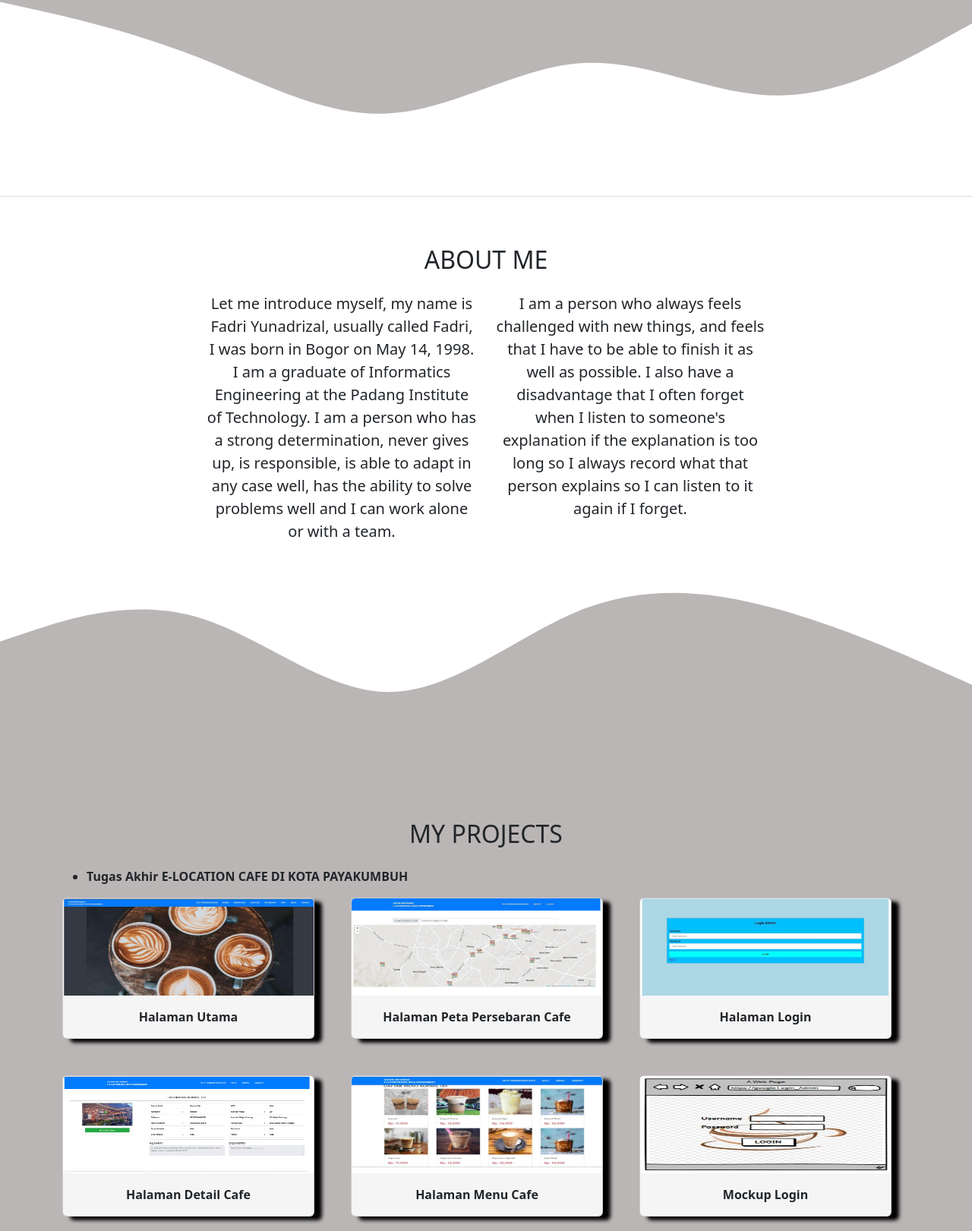
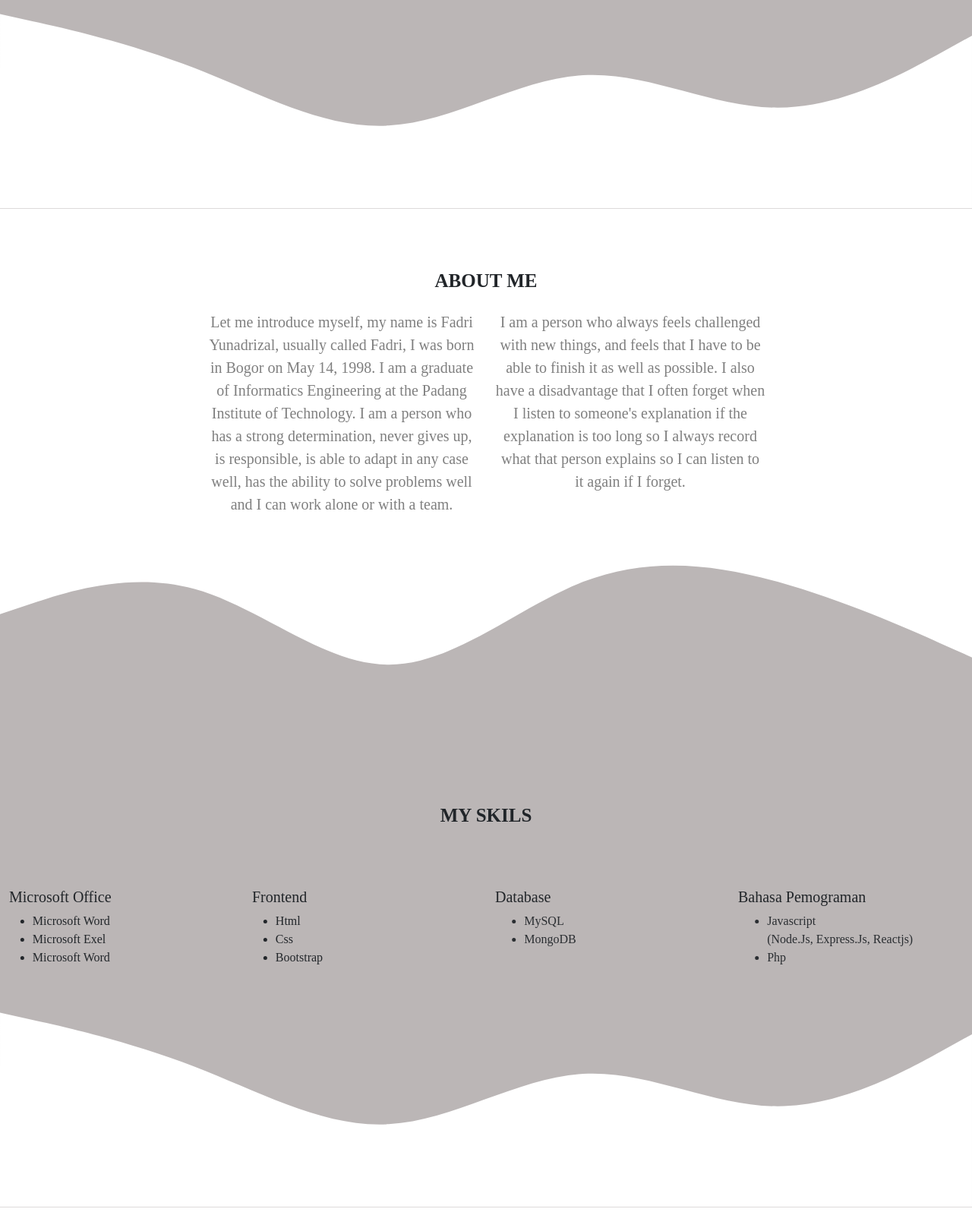
Before and after one commit to YUNADRIZAL/fadriyunadrizal.github.io, a plain HTML site: page index.html in a window 1280 px wide. Shown: the part 1176-2797 px from the top of the page at 76% size. Drawn offline with nearby package versions, Linux system fonts and the light colour scheme; a web font is replaced by a local one.

Commit message:
banyak yg di push

```diff
--- a/index.html
+++ b/index.html
@@ -18,12 +18,14 @@
       href="https://cdn.jsdelivr.net/npm/bootstrap-icons@1.9.1/font/bootstrap-icons.css"
     />
 
+    <!-- AOS -->
+    <link href="https://unpkg.com/aos@2.3.1/dist/aos.css" rel="stylesheet" />
+
     <!-- my fonts -->
     <link
       href="https://fonts.googleapis.com/css2?family=Viga&display=swap"
       rel="stylesheet"
     />
-    <!-- my fonts -->
 
     <!-- my css -->
     <link rel="stylesheet" href="style.css" />
@@ -37,7 +39,9 @@
       class="navbar navbar-expand-lg navbar-dark bg-dark fixed-top text-uppercase"
     >
       <div class="container">
-        <a class="navbar-brand fw-bolder" href="#">Fadri Yunadrizal</a>
+        <a class="navbar-brand fw-bolder" href="#"
+          >HOME<br />Fadri Yunadrizal</a
+        >
         <button
           class="navbar-toggler"
           type="button"
@@ -52,15 +56,13 @@
         <div class="collapse navbar-collapse" id="navbarNav">
           <ul class="navbar-nav ms-auto">
             <li class="nav-item">
-              <a class="nav-link active" aria-current="page" href="#home"
-                >Home</a
-              >
-            </li>
-            <li class="nav-item">
               <a class="nav-link" href="#jumbotron">Profile</a>
             </li>
             <li class="nav-item">
               <a class="nav-link" href="#about">About</a>
+            </li>
+            <li class="nav-item">
+              <a class="nav-link" href="#myskils">My Skils</a>
             </li>
             <li class="nav-item">
               <a class="nav-link" href="#projects">Projects</a>
@@ -104,13 +106,13 @@
       </div>
       <div class="carousel-inner">
         <div class="carousel-item active">
-          <img src="img/bghome.jpg" class="d-block w-100" alt="..." />
+          <img src="img/gallery-6.jpg" class="d-block w-100" alt="..." />
         </div>
         <div class="carousel-item">
-          <img src="img/2.jpg" class="d-block w-100" alt="..." />
+          <img src="img/gallery-2.jpg" class="d-block w-100" alt="..." />
         </div>
         <div class="carousel-item">
-          <img src="img/3.jpg" class="d-block w-100" alt="..." />
+          <img src="img/gallery-3.jpg" class="d-block w-100" alt="..." />
         </div>
       </div>
     </div>
@@ -125,9 +127,7 @@
         class="rounded-circle img-thumbnail shadow"
       />
       <h1 class="display-4 fw-bold">Fadri Yunadrizal</h1>
-      <p class="lead">
-        Job Seekers | Web Programers | Sarjana Teknik Informatika
-      </p>
+      <p class="lead text-black-50"></p>
       <svg xmlns="http://www.w3.org/2000/svg" viewBox="0 0 1440 320">
         <path
           fill="#ffffff"
@@ -142,12 +142,12 @@
     <section id="about">
       <div class="container">
         <div class="row text-center text-uppercase fw-bold mb-3">
-          <div class="col">
+          <div class="col" data-aos="fade-down">
             <h2>About Me</h2>
           </div>
         </div>
         <div class="row justify-content-center fs-5 text-center">
-          <div class="col-md-4">
+          <div class="col-md-4 text-black-50" data-aos="fade-right">
             <p>
               Let me introduce myself, my name is Fadri Yunadrizal, usually
               called Fadri, I was born in Bogor on May 14, 1998. I am a graduate
@@ -157,12 +157,15 @@
               solve problems well and I can work alone or with a team.
             </p>
           </div>
-          <div class="col-md-4">
-            I am a person who always feels challenged with new things, and feels
-            that I have to be able to finish it as well as possible. I also have
-            a disadvantage that I often forget when I listen to someone's
-            explanation if the explanation is too long so I always record what
-            that person explains so I can listen to it again if I forget.
+          <div class="col-md-4 text-black-50" data-aos="fade-left">
+            <p>
+              I am a person who always feels challenged with new things, and
+              feels that I have to be able to finish it as well as possible. I
+              also have a disadvantage that I often forget when I listen to
+              someone's explanation if the explanation is too long so I always
+              record what that person explains so I can listen to it again if I
+              forget.
+            </p>
           </div>
         </div>
       </div>
@@ -176,22 +179,75 @@
     </section>
     <!-- akhir About -->
 
+    <!-- My Skils -->
+    <section id="myskils">
+      <div class="container-fluid">
+        <div class="row text-center text-uppercase mb-5">
+          <div class="col mb-4" data-aos="fade-down">
+            <h2>My skils</h2>
+          </div>
+        </div>
+        <div class="row text-capitalize justify-content-center">
+          <div class="col-10 col-md-6 col-lg-3 mb-3">
+            <h4 class="lead1" data-aos="fade-right"></h4>
+            <ul class="" data-aos="fade-right" data-aos-delay="1000">
+              <li>microsoft word</li>
+              <li>microsoft exel</li>
+              <li>microsoft word</li>
+            </ul>
+          </div>
+          <div class="col-10 col-md-6 col-lg-3 mb-3">
+            <h4 class="lead2" data-aos="fade-right"></h4>
+            <ul class="" data-aos="fade-right" data-aos-delay="1000">
+              <li>Html</li>
+              <li>Css</li>
+              <li>bootstrap</li>
+            </ul>
+          </div>
+          <div class="col-10 col-md-6 col-lg-3 mb-3">
+            <h4 class="lead3" data-aos="fade-left"></h4>
+            <ul class="" data-aos="fade-left" data-aos-delay="1500">
+              <li>MySQL</li>
+              <li>mongoDB</li>
+            </ul>
+          </div>
+          <div class="col-10 col-md-6 col-lg-3 mb-3">
+            <h4 class="lead4" data-aos="fade-left"></h4>
+            <ul class="" data-aos="fade-left" data-aos-delay="1500">
+              <li>
+                javascript <br />
+                (Node.js, Express.js, reactjs)
+              </li>
+              <li>php</li>
+            </ul>
+          </div>
+        </div>
+      </div>
+      <svg xmlns="http://www.w3.org/2000/svg" viewBox="0 0 1440 320">
+        <path
+          fill="#ffffff"
+          fill-opacity="1"
+          d="M0,32L48,42.7C96,53,192,75,288,112C384,149,480,203,576,197.3C672,192,768,128,864,122.7C960,117,1056,171,1152,170.7C1248,171,1344,117,1392,90.7L1440,64L1440,320L1392,320C1344,320,1248,320,1152,320C1056,320,960,320,864,320C768,320,672,320,576,320C480,320,384,320,288,320C192,320,96,320,48,320L0,320Z"
+        ></path>
+      </svg>
+    </section>
+    <!-- Akhir My Skils -->
+
     <!-- project -->
     <section id="projects">
       <div class="container">
         <div class="row text-center text-uppercase fw-bold mb-3">
-          <div class="col"></div>
-          <h2>My Projects</h2>
+          <div class="col" data-aos="fade-down">
+            <h2>My Projects</h2>
+          </div>
         </div>
-        <ul>
+        <ul class="" data-aos="fade-right" data-aos-delay="500">
           <li>
-            <p class="fw-bold">
-              Tugas Akhir E-LOCATION CAFE DI KOTA PAYAKUMBUH
-            </p>
+            <p class="p">Tugas Akhir E-LOCATION CAFE DI KOTA PAYAKUMBUH</p>
           </li>
         </ul>
         <div class="row justify-content-center">
-          <div class="col-lg-4 col-md-6 mb-5">
+          <div class="col-lg-4 col-md-6 mb-5" data-aos="flip-right">
             <div class="card me-4">
               <img
                 src="img/halamantama.jpeg"
@@ -199,11 +255,15 @@
                 alt="halamantama"
               />
               <div class="card-body">
-                <p class="card-text fw-bold">Halaman Utama</p>
+                <p class="card-text">Halaman Utama</p>
               </div>
             </div>
           </div>
-          <div class="col-lg-4 col-md-6 mb-5">
+          <div
+            class="col-lg-4 col-md-6 mb-5"
+            data-aos="flip-right"
+            data-aos-delay="500"
+          >
             <div class="card me-4">
               <img
                 src="img/halamanpeta.jpeg"
@@ -211,11 +271,15 @@
                 alt="halamanpeta"
               />
               <div class="card-body">
-                <p class="card-text fw-bold">Halaman Peta Persebaran Cafe</p>
+                <p class="card-text">Halaman Peta Persebaran Cafe</p>
               </div>
             </div>
           </div>
-          <div class="col-lg-4 col-md-6 mb-5">
+          <div
+            class="col-lg-4 col-md-6 mb-5"
+            data-aos="flip-right"
+            data-aos-delay="1000"
+          >
             <div class="card">
               <img
                 src="img/halamanlogin.jpeg"
@@ -223,11 +287,15 @@
                 alt="halamanlogin"
               />
               <div class="card-body">
-                <p class="card-text fw-bold">Halaman Login</p>
+                <p class="card-text">Halaman Login</p>
               </div>
             </div>
           </div>
-          <div class="col-lg-4 col-md-6 mb-5">
+          <div
+            class="col-lg-4 col-md-6 mb-5"
+            data-aos="flip-right"
+            data-aos-delay="500"
+          >
             <div class="card">
               <img
                 src="img/halamandetailcafe.jpeg"
@@ -235,11 +303,15 @@
                 alt="halamandetailcafe"
               />
               <div class="card-body">
-                <p class="card-text fw-bold">Halaman Detail Cafe</p>
+                <p class="card-text">Halaman Detail Cafe</p>
               </div>
             </div>
           </div>
-          <div class="col-lg-4 col-md-6 mb-5">
+          <div
+            class="col-lg-4 col-md-6 mb-5"
+            data-aos="flip-right"
+            data-aos-delay="1000"
+          >
             <div class="card">
               <img
                 src="img/halamanmenu.jpeg"
@@ -247,43 +319,7 @@
                 alt="halamanmenu"
               />
               <div class="card-body">
-                <p class="card-text fw-bold">Halaman Menu Cafe</p>
-              </div>
-            </div>
-          </div>
-          <div class="col-lg-4 col-md-6 mb-5">
-            <div class="card">
-              <img
-                src="img/mockuplogin.jpeg"
-                class="card-img-top"
-                alt="mockuplogin"
-              />
-              <div class="card-body">
-                <p class="card-text fw-bold">Mockup Login</p>
-              </div>
-            </div>
-          </div>
-          <div class="col-lg-4 col-md-6 mb-5">
-            <div class="card">
-              <img
-                src="img/mockuphome.jpeg"
-                class="card-img-top"
-                alt="mockuplogin"
-              />
-              <div class="card-body">
-                <p class="card-text fw-bold">Mockup Home</p>
-              </div>
-            </div>
-          </div>
-          <div class="col-lg-4 col-md-6 mb-5">
-            <div class="card">
-              <img
-                src="img/mockuppeta.jpeg"
-                class="card-img-top"
-                alt="halamanlogin"
-              />
-              <div class="card-body">
-                <p class="card-text fw-bold">Mockup Peta Persebaran Cafe</p>
+                <p class="card-text">Halaman Menu Cafe</p>
               </div>
             </div>
           </div>
@@ -299,23 +335,11 @@
     </section>
     <!-- akhir project -->
 
-    <!-- My Skils -->
-    <!-- <section id="myskils">
-      <div class="container">
-        <div class="row text-center text-uppercase fw-bold mb-3">
-          <div class="col">
-            <h2>My Skils</h2>
-          </div>
-        </div>
-      </div>
-    </section> -->
-    <!-- Akhir My Skils -->
-
     <!-- contact -->
     <section id="contact">
       <div class="container">
         <div class="row text-center text-uppercase fw-bold mb-3">
-          <div class="col">
+          <div class="col" data-aos="fade-down">
             <h2>Contact</h2>
           </div>
         </div>
@@ -341,7 +365,7 @@
             </div>
             <!-- akhir alert -->
             <form name="submit-to-google-sheet">
-              <div class="mb-3">
+              <div class="mb-3" data-aos="fade-right" data-aos-delay="500">
                 <label for="name" class="form-label">Nama Lengkap</label>
                 <input
                   type="text"
@@ -351,7 +375,7 @@
                   name="nama"
                 />
               </div>
-              <div class="mb-3">
+              <div class="mb-3" data-aos="fade-left" data-aos-delay="1000">
                 <label for="email" class="form-label">Email</label>
                 <input
                   type="email"
@@ -361,7 +385,7 @@
                   name="email"
                 />
               </div>
-              <div class="mb-3">
+              <div class="mb-3" data-aos="fade-right" data-aos-delay="1500">
                 <label for="pesan" class="form-label">Pesan</label>
                 <textarea
                   class="form-control"
@@ -370,7 +394,12 @@
                   name="pesan"
                 ></textarea>
               </div>
-              <button type="submit" class="btn btn-primary btn-kirim">
+              <button
+                type="submit"
+                class="btn btn-primary btn-kirim"
+                data-aos="fade-left"
+                data-aos-delay="2000"
+              >
                 Kirim
               </button>
               <button
@@ -421,6 +450,89 @@
       crossorigin="anonymous"
     ></script>
 
-    <script src="script.js"></script>
+    <script src="https://unpkg.com/aos@2.3.1/dist/aos.js"></script>
+
+    <script src="https://cdnjs.cloudflare.com/ajax/libs/gsap/3.6.1/gsap.min.js"></script>
+    <script src="https://cdnjs.cloudflare.com/ajax/libs/gsap/3.6.1/TextPlugin.min.js"></script>
+
+    <script>
+      gsap.from(".img-thumbnail", { duration: 2, rotationX: 360 });
+      gsap.from(".navbar", {
+        duration: 1.5,
+        opacity: 0,
+        y: "-100%",
+        ease: "bounce",
+      });
+      gsap.from(".display-4", {
+        delay: 1,
+        duration: 1,
+        opacity: 0,
+        x: "-10%",
+      });
+
+      gsap.registerPlugin(TextPlugin);
+      gsap.to(".lead", {
+        delay: 1.5,
+        duration: 4,
+        text: "Job Seekers | Web Programers | Sarjana Teknik Informatika",
+      });
+      gsap.registerPlugin(TextPlugin);
+      gsap.to(".lead1", {
+        delay: 1.5,
+        duration: 3,
+        text: "microsoft office",
+      });
+      gsap.registerPlugin(TextPlugin);
+      gsap.to(".lead2", {
+        delay: 1.5,
+        duration: 3,
+        text: "frontend",
+      });
+      gsap.registerPlugin(TextPlugin);
+      gsap.to(".lead3", {
+        delay: 1.5,
+        duration: 4,
+        text: "database",
+      });
+      gsap.registerPlugin(TextPlugin);
+      gsap.to(".lead4", {
+        delay: 1.5,
+        duration: 3,
+        text: "bahasa pemograman",
+      });
+
+      AOS.init({
+        once: true,
+        duration: 3000,
+      });
+    </script>
+
+    <script>
+      // script contact
+      const scriptURL =
+        "https://script.google.com/macros/s/AKfycbw44cFcYEpm4vhAeEneS15irdc3sQmnEjdhwRZSxQQvkewJo4aZ7tYwbZrkqcw5eySS/exec";
+      const form = document.forms["submit-to-google-sheet"];
+      const btnKirim = document.querySelector(".btn-kirim");
+      const btnLoading = document.querySelector(".btn-loading");
+      const myAlert = document.querySelector(".my-alert");
+      form.addEventListener("submit", (e) => {
+        e.preventDefault();
+        // Tampilkan tombol loading
+        btnLoading.classList.toggle("d-none");
+        btnKirim.classList.toggle("d-none");
+        fetch(scriptURL, { method: "POST", body: new FormData(form) })
+          .then((response) => {
+            // Tampilkan tombol loading
+            btnLoading.classList.toggle("d-none");
+            btnKirim.classList.toggle("d-none");
+            // tampilan alert
+            myAlert.classList.toggle("d-none");
+            // reset form
+            form.reset();
+            console.log("Success!", response);
+          })
+          .catch((error) => console.error("Error!", error.message));
+      });
+    </script>
   </body>
 </html>
--- a/style.css
+++ b/style.css
@@ -1,29 +1,68 @@
-@media (max-width: 500px) {
+@media screen and (max-width: 500px) {
   .carousel-item img {
-    height: 500px;
+    height: 400px !important;
   }
 }
+
 .navbar {
   font-family: viga;
+}
+
+.jumbotron {
+  background: #bbb6b6;
+  font-family: viga;
+}
+#about h2 {
+  font-family: viga;
   font-size: 25px;
+  font-weight: bold;
 }
+#about p {
+  font-family: viga;
+}
+
+#myskils {
+  background: #bbb6b6;
+  font-family: viga;
+}
+#myskils h2 {
+  font-family: viga;
+  font-size: 25px;
+  font-weight: bold;
+}
+#myskils h4 {
+  font-family: viga;
+  font-size: 20px;
+}
+
 .carousel-indicators [data-bs-target] {
   width: 15px;
   height: 15px;
-  border-radius: 50% !important;
+  border-radius: 50%;
 }
 .carousel-item img {
   height: 670px;
 }
-.jumbotron {
-  background: #bbb6b6;
+
+#projects {
+  background-color: #ffffff;
 }
-#projects {
-  background-color: #bbb6b6;
+#projects h2 {
+  padding-bottom: 3rem;
+  font-family: viga;
+  font-size: 25px;
+  font-weight: bold;
 }
+#projects .p {
+  padding-bottom: 1rem;
+  font-family: viga;
+  font-size: 20px;
+}
+
 section {
-  padding-top: 4rem;
+  padding-top: 5rem;
 }
+
 .card > img {
   max-width: 100%;
   max-height: 8rem;
@@ -39,3 +78,19 @@ section {
 .card:hover {
   transform: scale(1.2);
 }
+.card-body {
+  font-family: viga;
+  font-size: 17px;
+}
+#contact h2 {
+  font-family: viga;
+  font-size: 25px;
+}
+
+#contact label {
+  font-family: viga;
+}
+
+#contact button {
+  font-family: viga;
+}
```
Also changed, not shown: script.js (deleted, +0 -25 lines), img/gallery-1.jpeg (added), img/gallery-2.jpg (added), img/gallery-3.jpg (added), img/gallery-4.jpg (added), img/gallery-5.jpg (added), img/mockuphome.jpeg (deleted), img/mockuplogin.jpeg (deleted), img/mockuppeta.jpeg (deleted), 3 other files.
